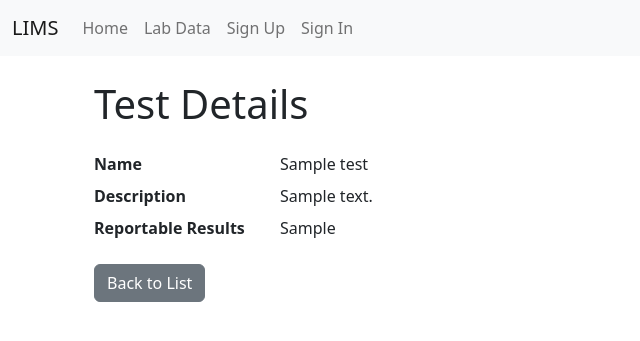
After one commit to aadimator/lims, a Django app: page /labdata/test/detail/1/ in a window 1280 px wide. The commit adds this page. Shown: the top 341 px of the page, without its empty margins (0-640 px from the left). Run offline with Django 4.2, Linux system fonts and the light colour scheme; tables that the repository leaves empty hold one stand-in row (values such as "Sample post"); parts of the project's set-up code (start-up, migrations or seed data) failed here and were passed over; some libraries are stand-ins or nearby versions.

Commit message:
Add TestForm and related views and templates

```diff
--- a/lims/labdata/forms.py
+++ b/lims/labdata/forms.py
@@ -31,3 +31,9 @@ class SampleTypeForm(forms.ModelForm):
     class Meta:
         model = models.SampleType
         fields = "__all__"  # noqa: DJ007
+
+
+class TestForm(forms.ModelForm):
+    class Meta:
+        model = models.Test
+        fields = "__all__"  # noqa: DJ007
--- a/lims/labdata/models.py
+++ b/lims/labdata/models.py
@@ -43,7 +43,7 @@ class Sample(models.Model):
 class Test(models.Model):
     name = models.CharField(max_length=200)
     description = models.TextField()
-    reportable_results = models.BooleanField()
+    reportable_results = models.TextField()
 
     def __str__(self):
         return self.name
--- a/lims/labdata/urls.py
+++ b/lims/labdata/urls.py
@@ -41,4 +41,7 @@ urlpatterns = [
         name="detail_sample",
     ),
     path("sample/<int:pk>/", views.sample_form_view, name="update_sample"),
+    path("test/", views.test_form_view, name="create_test"),
+    path("test/detail/<int:pk>/", views.test_detail_view, name="detail_test"),
+    path("test/<int:pk>/", views.test_form_view, name="update_test"),
 ]
--- a/lims/labdata/views.py
+++ b/lims/labdata/views.py
@@ -12,6 +12,7 @@ def homepage(request):
     organisms = models.Organism.objects.all()
     specimens = models.Specimen.objects.all()
     samples = models.Sample.objects.all()
+    tests = models.Test.objects.all()
     return render(
         request,
         "labdata/homepage.html",
@@ -19,7 +20,8 @@ def homepage(request):
             "organisms": organisms,
             "specimens": specimens,
             "samples": samples,
-            "tables": ["Organism", "Specimen", "Sample"],
+            "tests": tests,
+            "tables": ["Organism", "Specimen", "Sample", "Test"],
         },
     )
 
@@ -159,3 +161,28 @@ def sample_form_view(request, pk=None):
             "button_label": "Update" if pk else "Create",
         },
     )
+
+
+def test_detail_view(request, pk):
+    test = get_object_or_404(models.Test, pk=pk)
+    return render(request, "labdata/detail_test.html", {"test": test})
+
+
+def test_form_view(request, pk=None):
+    instance = get_object_or_404(models.Test, pk=pk) if pk else None
+    if request.method == "POST":
+        form = forms.TestForm(request.POST, instance=instance)
+        if form.is_valid():
+            form.save()
+            return redirect(reverse("labdata_homepage"))  # Adjust as needed
+    else:
+        form = forms.TestForm(instance=instance)
+    return render(
+        request,
+        "labdata/form_template.html",
+        {
+            "form": form,
+            "title": "Edit Test" if pk else "Create New Test",
+            "button_label": "Update" if pk else "Create",
+        },
+    )
--- /dev/null
+++ b/lims/templates/labdata/detail_test.html
@@ -0,0 +1,35 @@
+{% extends "base.html" %}
+
+{% load role_tags %}
+
+{% block content %}
+  <div class="container mt-4">
+    <h1>Test Details</h1>
+    <dl class="row mt-4">
+      <dt class="col-sm-2">Name</dt>
+      <dd class="col-sm-10">
+        {{ test.name }}
+      </dd>
+      <dt class="col-sm-2">Description</dt>
+      <dd class="col-sm-10">
+        {{ test.description }}
+      </dd>
+      <dt class="col-sm-2">Reportable Results</dt>
+      <dd class="col-sm-10">
+        {{ test.reportable_results }}
+      </dd>
+    </dl>
+    <!-- Navigation Buttons -->
+    <div class="mt-3">
+      <!-- Go back button -->
+      <a href="{% url 'labdata_homepage' %}" class="btn btn-secondary">Back to List</a>
+      {% if request.user|has_role:"PI" %}
+        <!-- Edit button -->
+        <a href="{% url 'update_test' test.id %}" class="btn btn-primary">Edit</a>
+        <!-- Delete button -->
+        <a href="{% url 'confirm_delete' 'test' test.id %}"
+           class="btn btn-danger">Delete</a>
+      {% endif %}
+    </div>
+  </div>
+{% endblock content %}
```
Also changed, not shown: lims/templates/labdata/homepage.html (+37 -0 lines), lims/labdata/migrations/0005_alter_test_reportable_results.py (added).
